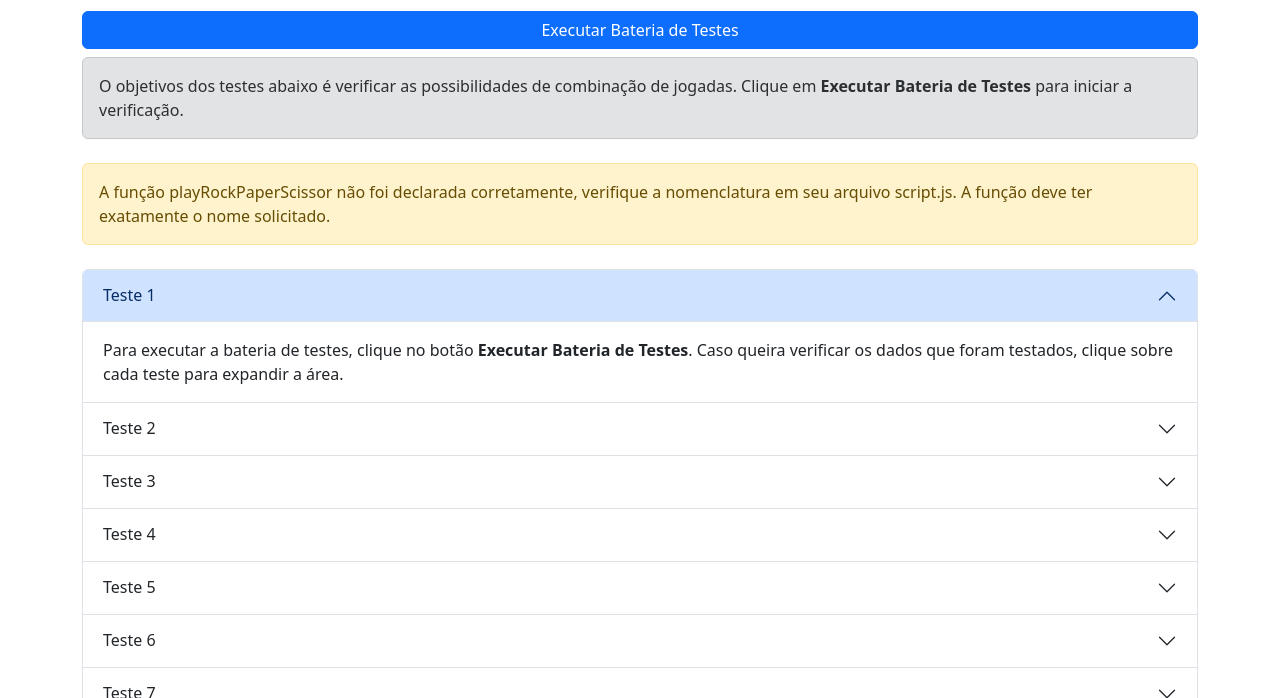
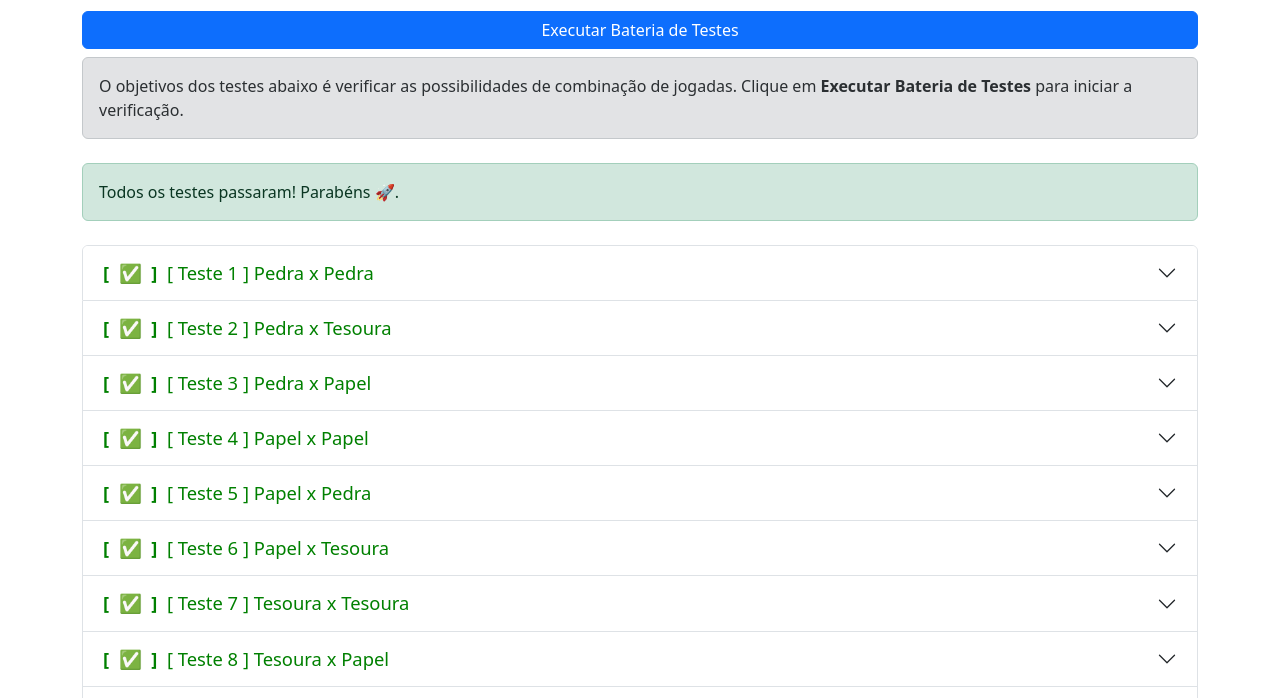
Before and after one commit to juliofl82/m1-pedra-papel-tesoura, a plain HTML site: page index.html in a window 1280 px wide. Both pictures are taken after a click on the button "Executar Bateria de Testes". Shown: the part 101-799 px from the top of the page. Drawn offline with nearby package versions, Linux system fonts and the light colour scheme.

Commit message:
Entrega_Final

```diff
--- a/index.html
+++ b/index.html
@@ -1,5 +1,5 @@
 <!DOCTYPE html>
-<html lang="en">
+<html lang="pt-BR">
   <head>
     <meta charset="UTF-8" />
     <meta name="viewport" content="width=device-width, initial-scale=1.0" />
--- a/script.js
+++ b/script.js
@@ -1,2 +1,21 @@
 /* Desenvolva seu código abaixo */
-console.log('Testando github');
+function playRockPaperScissor(player1, player2) {
+    const pedra = 'Pedra';
+    const tesoura = 'Tesoura';
+    const papel = 'Papel';
+
+
+    if (player1 == pedra && player2 == tesoura) {
+        return 'Jogador 1 venceu!';
+    } else if (player1 == tesoura && player2 == papel) {
+        return 'Jogador 1 venceu!';
+    } else if (player1 == papel && player2 == pedra) {
+        return 'Jogador 1 venceu!';
+    } else if (player1 === player2) {
+        return 'Empate!';
+    } else {
+        return 'Jogador 2 venceu!';
+    }
+}
+
+console.log(playRockPaperScissor(player1, player2));
```
